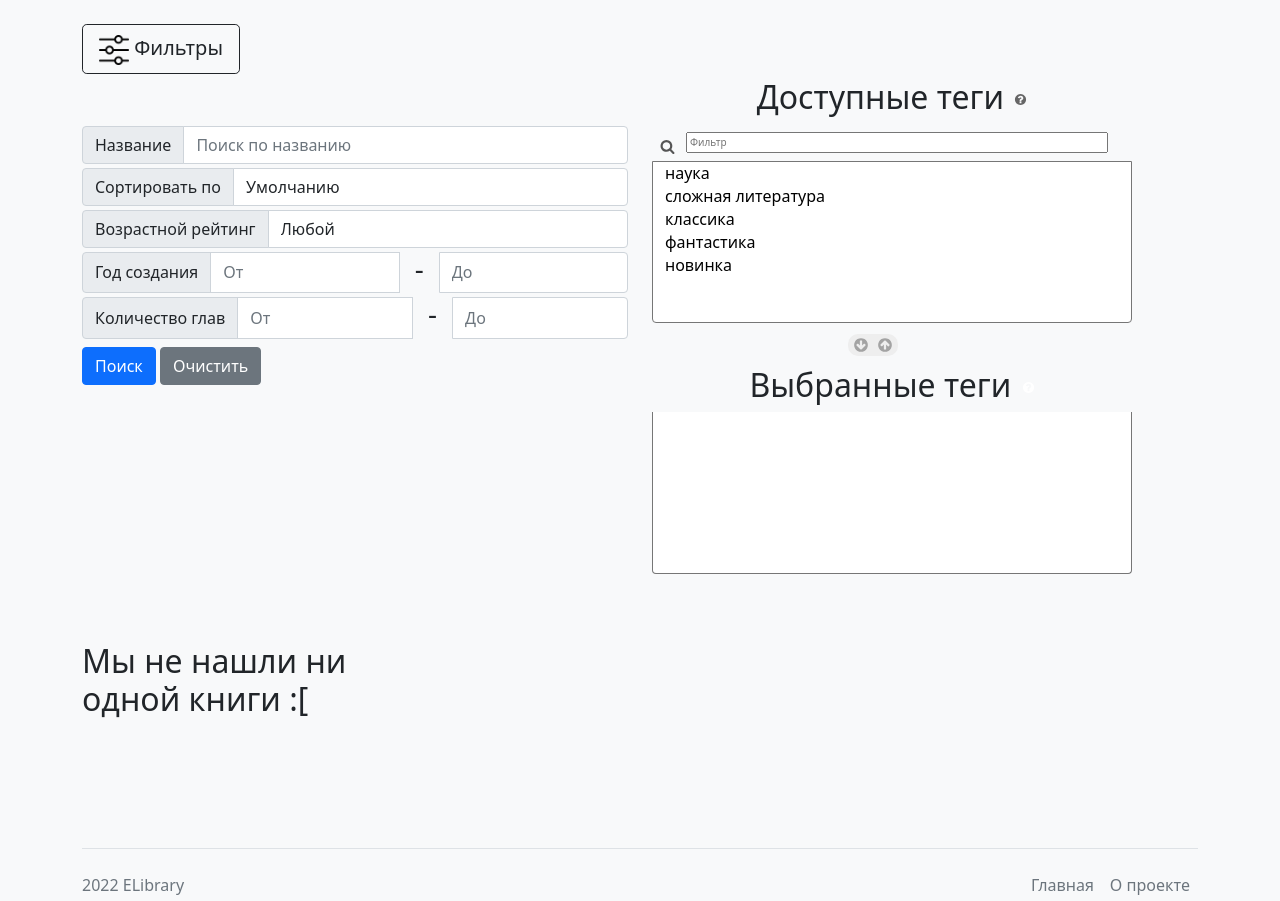
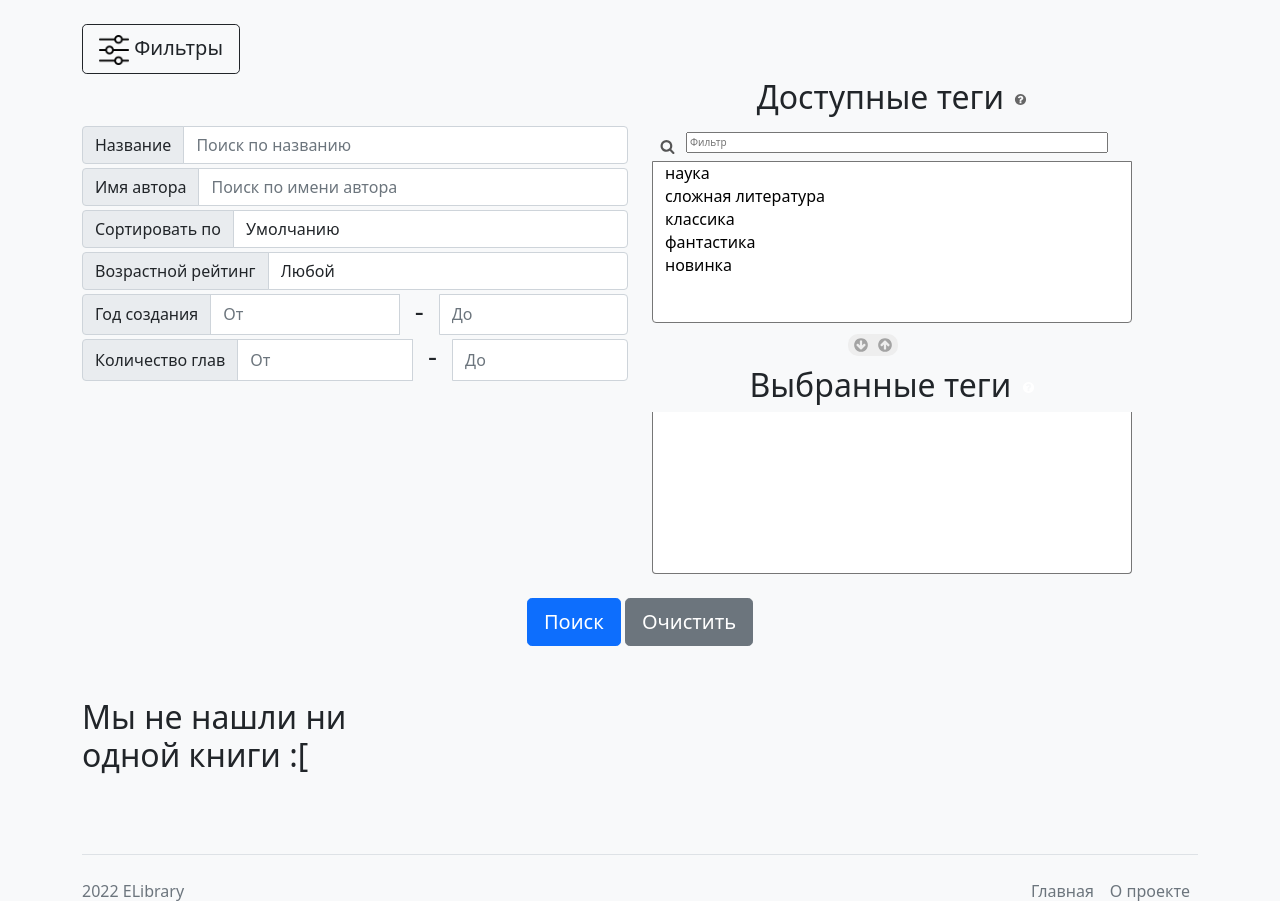
Before and after one commit to Inteshil/ELibary-YandexProject, a Django app: page /catalog/ in a window 1280 px wide, after a click on "Фильтры". Shown: the part 89-990 px from the top of the page. Run offline with Django 3.2, Linux system fonts and the light colour scheme; data comes from the database, SQL or seed files in the repository; data that the repository does not hold is empty; some libraries are stand-ins or nearby versions.

Commit message:
go back to old commit + some updates

```diff
--- a/site/catalog/filters.py
+++ b/site/catalog/filters.py
@@ -93,6 +93,10 @@ class BookFilter(filters.FilterSet):
         label='Название', lookup_expr='icontains',
         widget=forms.TextInput(attrs={'placeholder': 'Поиск по названию'})
         )
+    author__username = filters.CharFilter(
+        label='Имя автора', lookup_expr='icontains',
+        widget=forms.TextInput(attrs={'placeholder': 'Поиск по имени автора'})
+        )
     order = filters.OrderingFilter(
         label='Сортировать по', empty_label='Умолчанию',
         method='filter_order',
@@ -122,8 +126,8 @@ class BookFilter(filters.FilterSet):
         model = Book
         form = BookFilterForm
         fields = (
-            'name', 'order', 'age_rating', 'creation_date', 'chapter_quantity',
-            'tags'
+            'name', 'author__username', 'order', 'age_rating', 'creation_date',
+            'chapter_quantity', 'tags'
             )
 
     def filter_creation_date(self, queryset, name, value):
--- a/site/catalog/views.py
+++ b/site/catalog/views.py
@@ -28,17 +28,6 @@ class CatalogView(FilterView):
         context['should_open_filter'] = len(self.request.GET) != 0
         return context
 
-
-class AuthorCatalogView(LoginRequiredMixin, CatalogView):
-    ''' Список книг автора '''
-
-    template_name = 'catalog/author_book_list.html'
-
-    def get_queryset(self):
-        return Book.objects.get_queryset().filter(author=self.request.user)
-
-
-# Book CRUD
 
 class AuthorCatalogView(LoginRequiredMixin, CatalogView):
     ''' Список книг автора '''
@@ -98,7 +87,6 @@ class UpdateBookView(LoginRequiredMixin, UpdateView):
     def get_queryset(self):
         return Book.objects.filter(author=self.request.user)
 
-# BookChapter CRUD
 
 class DeleteBookView(LoginRequiredMixin, DeleteView):
     template_name = 'catalog/confirm.html'
--- a/site/templates/catalog/filter.html
+++ b/site/templates/catalog/filter.html
@@ -19,8 +19,6 @@
             </div>
             {% endif %}
             {% endfor %}
-            <button class="btn btn-primary my-1" type="submit">Поиск</button>
-            <a href="{% url request.resolver_match.view_name %}" class="btn btn-secondary my-1" type="submit">Очистить</a>
         </div>
 
         <div class="col">
@@ -33,7 +31,10 @@
             </div>
             {% endwith %}
         </div>
-
+    </div>
+    <div class="text-center">
+        <button class="btn btn-primary btn-lg my-1" type="submit">Поиск</button>
+        <a href="{% url request.resolver_match.view_name %}" class="btn btn-secondary btn-lg my-1" type="submit">Очистить</a>
     </div>
 </form>
 {% endwith %}
```
Also changed, not shown: site/catalog/admin.py (+0 -7 lines), site/templates/catalog/book_detail.html (+9 -2 lines).
